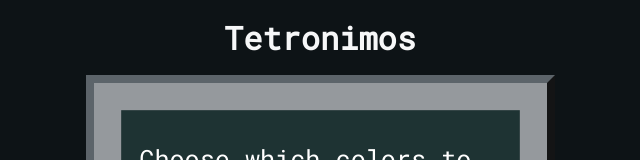
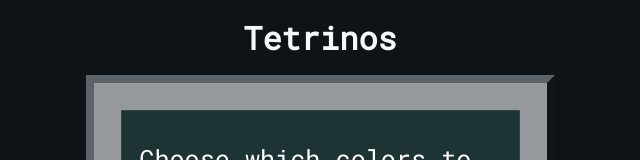
Before and after one commit to dmercertaylor/Match-ris, a plain HTML site: page index.html in a window 1280 px wide. Shown: the top 160 px of the page, without its empty margins (320-960 px from the left). Drawn offline with Linux system fonts and the light colour scheme.

Commit message:
changed tetronimos to tetrinos

```diff
--- a/index.html
+++ b/index.html
@@ -11,7 +11,7 @@
         <meta name="keywords" content="Game,JavaScript,Match-3,Color Matching,Color Match">
     </head>
     <body>
-        <h1 class="disable-text">Tetronimos</h1>
+        <h1 class="disable-text">Tetrinos</h1>
         <canvas id="gameScreen" width="640" height="960">This area would normally contain a tetrinos game. As you can see, it does not. Sorry about that :(</canvas>
         <div id="tutorial" class="disable-text">
             <h2>How to play:</h2>
```
